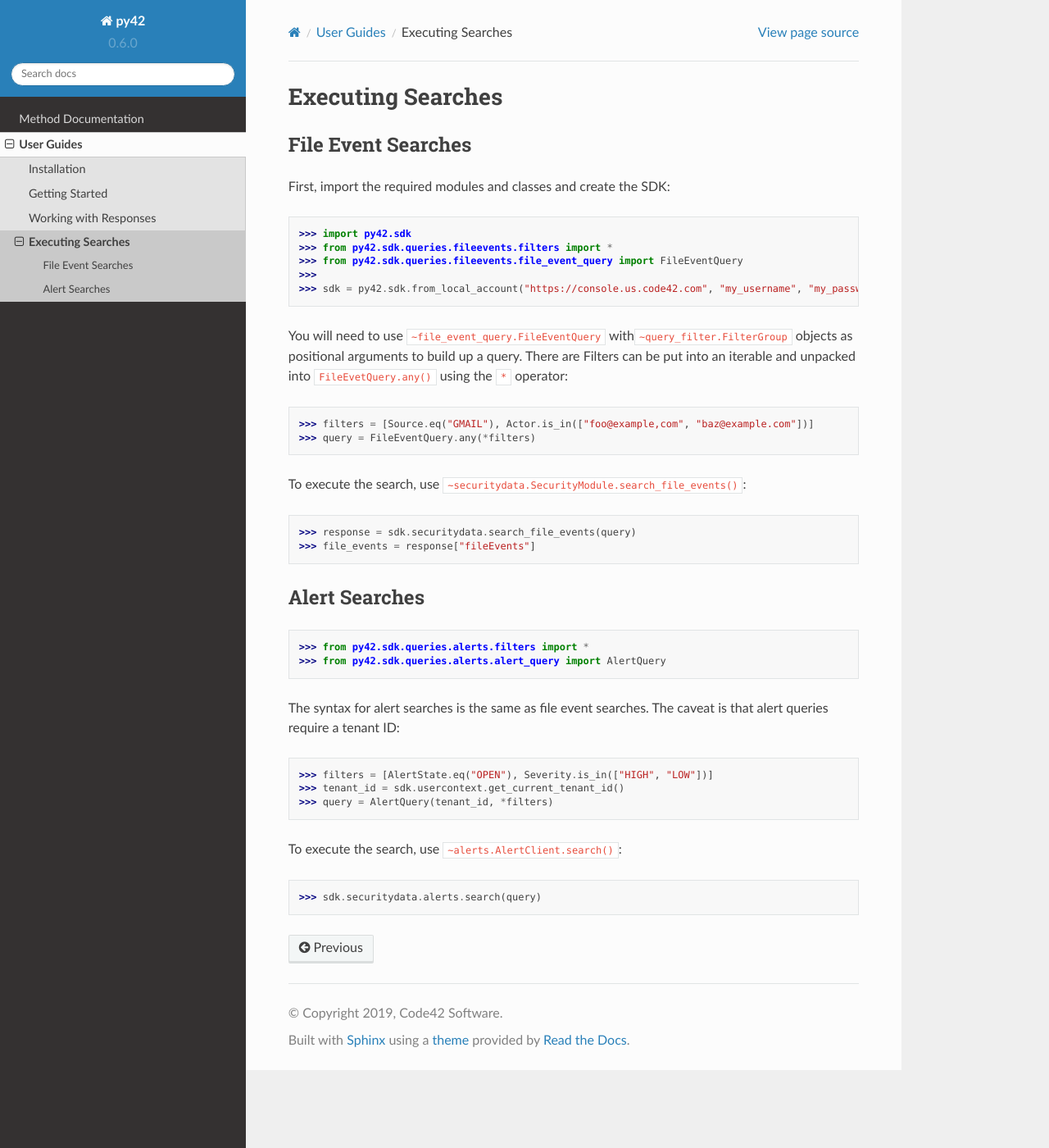
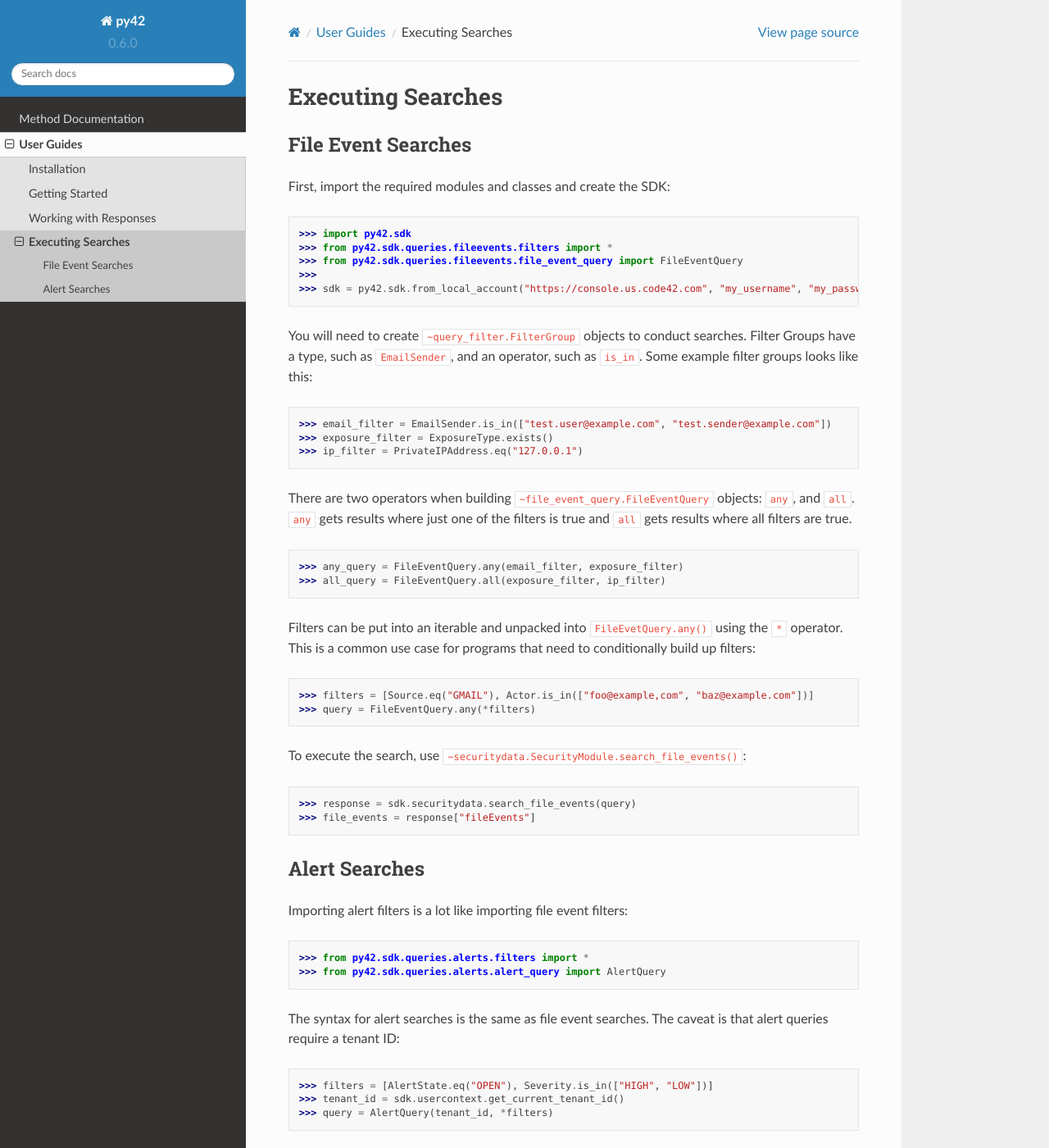
Before and after one commit to code42/py42, a Sphinx documentation site: the page built from docs/userguides/searches.md, in a window 1280 px wide and 1400 px high. Shown: the whole window at 82% size. Built offline with Sphinx 7.4.7 and the Read the Docs theme 2.0.0, drawn with Linux system fonts in a browser that asks for light colours; the version number is read from the project's files by our own code; some of the changed text lies outside the part shown.

Commit message:
Spread out example

```diff
--- a/docs/userguides/searches.md
+++ b/docs/userguides/searches.md
@@ -10,9 +10,21 @@
     >>>
     >>> sdk = py42.sdk.from_local_account("https://console.us.code42.com", "my_username", "my_password")
 
-You will need to use `~file_event_query.FileEventQuery` with`~query_filter.FilterGroup` objects
-as positional arguments to build up a query. There are Filters can be put into an iterable
-and unpacked into `FileEvetQuery.any()` using the `*` operator:
+You will need to create `~query_filter.FilterGroup` objects to conduct searches. Filter Groups have a type,
+such as `EmailSender`, and an operator, such as `is_in`. Some example filter groups looks like this:
+
+    >>> email_filter = EmailSender.is_in(["test.user@example.com", "test.sender@example.com"])
+    >>> exposure_filter = ExposureType.exists()
+    >>> ip_filter = PrivateIPAddress.eq("127.0.0.1")
+
+There are two operators when building `~file_event_query.FileEventQuery` objects: `any`, and `all`.
+`any` gets results where just one of the filters is true and `all` gets results where all filters are true.
+
+    >>> any_query = FileEventQuery.any(email_filter, exposure_filter)
+    >>> all_query = FileEventQuery.all(exposure_filter, ip_filter)
+
+Filters can be put into an iterable and unpacked into `FileEvetQuery.any()` using the `*` operator. This is a common
+use case for programs that need to conditionally build up filters:
 
     >>> filters = [Source.eq("GMAIL"), Actor.is_in(["foo@example,com", "baz@example.com"])]
     >>> query = FileEventQuery.any(*filters)
@@ -24,6 +36,8 @@
 
 Alert Searches
 --------------
+
+Importing alert filters is a lot like importing file event filters:
 
     >>> from py42.sdk.queries.alerts.filters import *
     >>> from py42.sdk.queries.alerts.alert_query import AlertQuery
@@ -38,3 +52,7 @@
 To execute the search, use `~alerts.AlertClient.search()`:
 
     >>> sdk.securitydata.alerts.search(query)
+
+The example for file event queries involving the unpacking of a list into positional arguments works for alerts as well:
+
+    >>> alerts = sdk.securitydata.alerts.search(*filters)
```
